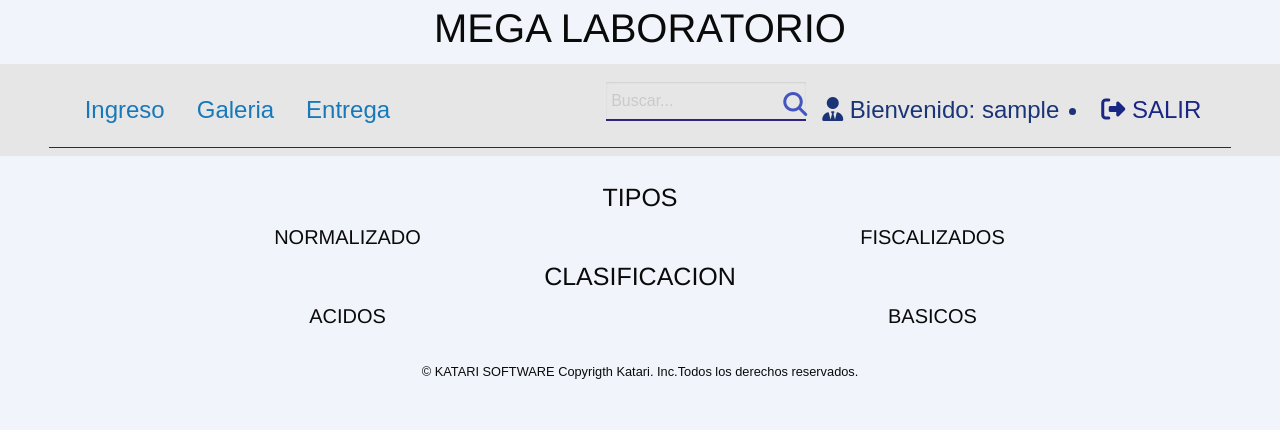
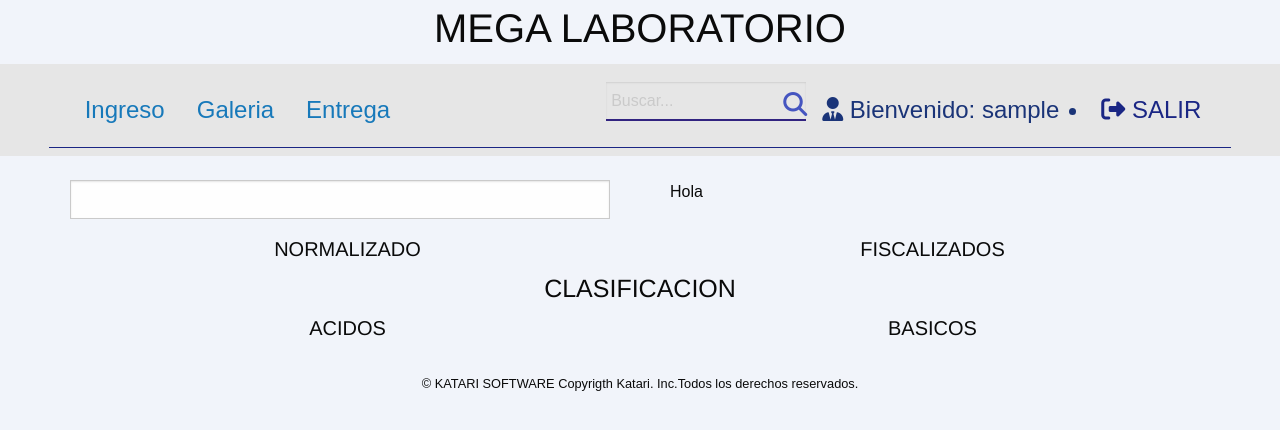
Before and after one commit to Jhojan-0-0/laboratorio., a PHP site: the page made by views/galeria/index.php in a window 1280 px wide. Shown: the top 430 px of the page. Run offline with PHP 8.4, Linux system fonts and the light colour scheme; the template is opened without the code that fills it, so the values that code supplies are empty; the visitor is signed in with stand-in values (Sample User, id 1); some libraries are stand-ins or nearby versions.

Commit message:
bajando canbios

```diff
--- a/controller/ingreso.php
+++ b/controller/ingreso.php
@@ -12,4 +12,9 @@ class Ingreso extends Controller
 	{
 		$this->view->Render('ingreso/index');
 	}
+
+	function nuevo()
+	{
+		$this->view->Render('ingreso/nuevo');
+	}
 }
--- a/views/galeria/index.php
+++ b/views/galeria/index.php
@@ -3,9 +3,13 @@
 <div class="grid-container">
 
 <!-- contenedor de Galeria con de se visualizara las cantidades ingresados-->
-
-	<div class="galeri-x text-center">
-		<h4>TIPOS</h4>
+  	<div class="grid-x grid-margin-x grid-margin-y grid-padding-x">
+		<div class="cell small-12 medium-6 large-6">
+            <input type="text" name="txtEjemplo" id="txtEjemplo">
+        </div>
+        <div class="cell small-12 medium-6 large-6">
+            <caption>Hola</caption>
+        </div>
 	</div>
     <div class="grid-x">
         <div class="cell small-12 medium-6 large-6 text-center">
@@ -15,8 +19,10 @@
             <H5>FISCALIZADOS</H5>
         </div>
     </div>
-    <div class="galeri-x text-center">
-		<h4>CLASIFICACION</h4>
+    <div class="grid-x text-center">
+		<div class="cell">
+            <h4>CLASIFICACION</h4>
+        </div>
 	</div>
     <div class="grid-x">
         <div class="cell small-12 medium-6 large-6 text-center">
--- a/views/ingreso/index.php
+++ b/views/ingreso/index.php
@@ -3,7 +3,7 @@
 <div class="grid-container">
 	<div class="grid-x align-spaced">
 		<h3>Ingreso de quimicos</h3>
-		<a class="button success" href="<?php constant('URL');?>nuevo">Nuevo</a>
+		<a class="button success" href="<?php constant('URL');?>ingreso/nuevo">Nuevo</a>
 	</div>
     <br>
 
```
Also changed, not shown: views/ingreso/nuevo.php (added, +17 -0 lines).
